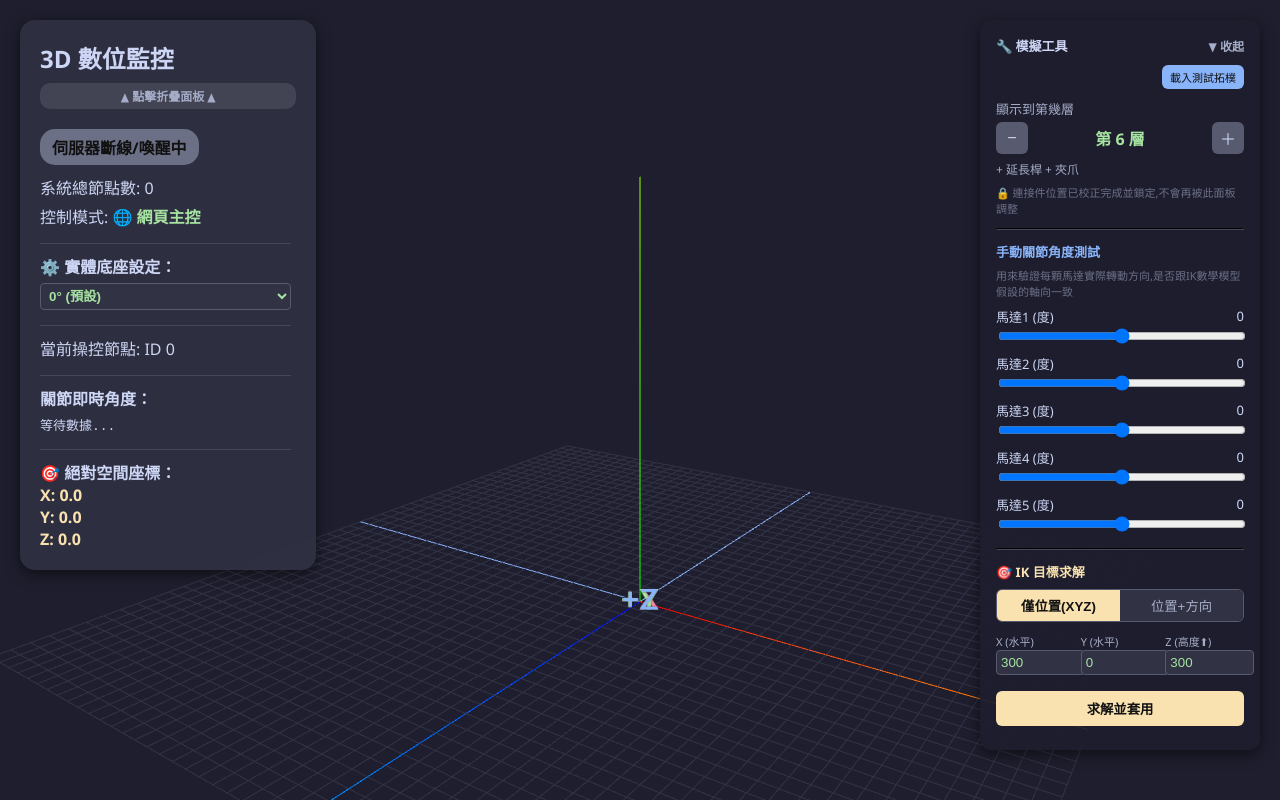
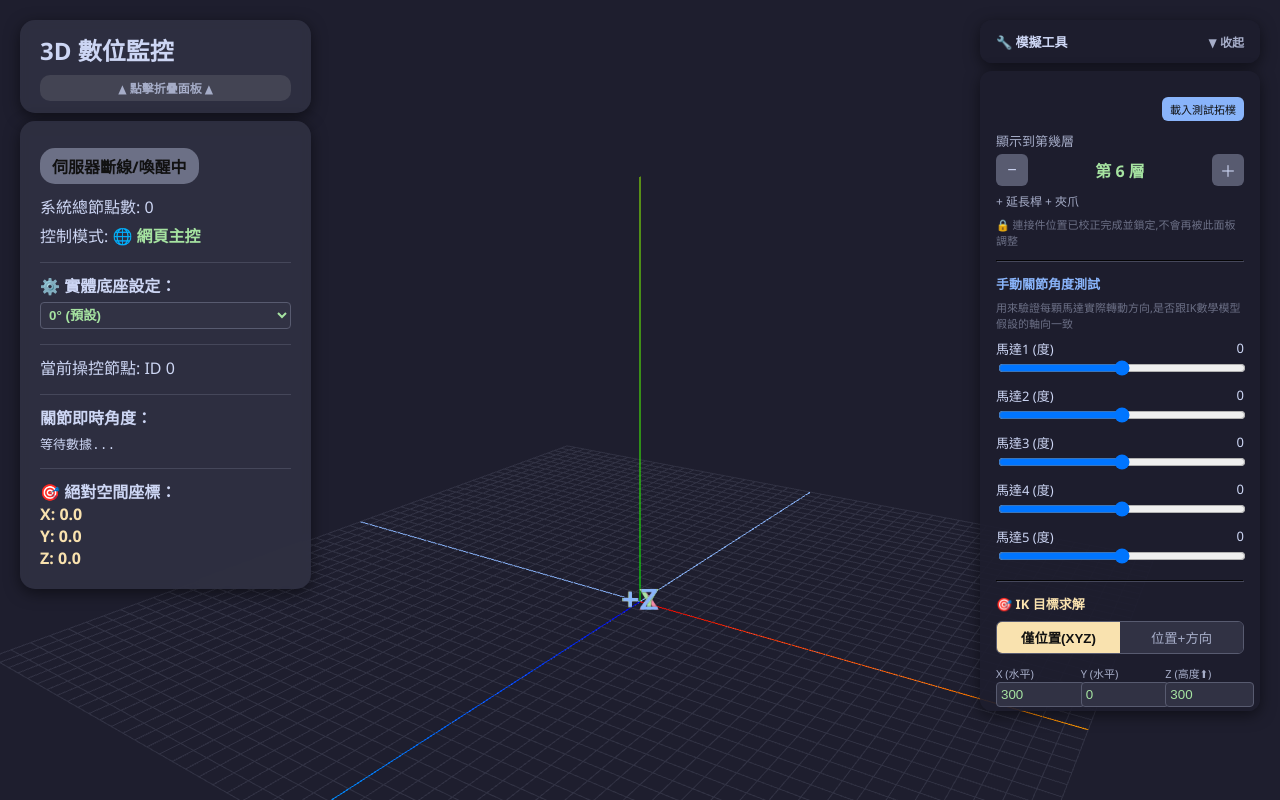
Before and after one commit to SEEEEEa/robot-arm-dashboard-v3, a website: page public/index.html in a window 1280 px wide. Drawn offline with nearby package versions, Linux system fonts and the light colour scheme; no server answers; animation ran at ten frames a second.

Commit message:
Add files via upload

```diff
--- a/public/index.html
+++ b/public/index.html
@@ -9,14 +9,15 @@
 
         #ui-layer {
             position: absolute; top: 20px; left: 20px; color: #cdd6f4; pointer-events: none; z-index: 10;
-            background: rgba(49, 50, 68, 0.85); padding: 20px; border-radius: 15px;
-            box-shadow: 0 4px 15px rgba(0,0,0,0.5); min-width: 220px;
-            backdrop-filter: blur(4px);
+            min-width: 220px; max-width: 90vw;
             display: flex; flex-direction: column;
-            max-height: 90vh;
         }
 
-        #ui-header { pointer-events: auto; cursor: pointer; user-select: none; text-align: center; padding-bottom: 5px; }
+        #ui-header {
+            pointer-events: auto; cursor: pointer; user-select: none; text-align: center;
+            background: rgba(49, 50, 68, 0.85); padding: 12px 20px; border-radius: 15px;
+            box-shadow: 0 4px 15px rgba(0,0,0,0.5); backdrop-filter: blur(4px);
+        }
         #ui-header h2 { margin: 0; text-align: left; }
         #toggleIcon {
             font-size: 12px; color: #a6adc8; margin-top: 8px; font-weight: bold;
@@ -24,7 +25,12 @@
         }
         #toggleIcon:hover { background: rgba(255,255,255,0.2); color: #cdd6f4; }
 
-        #ui-content { pointer-events: none; overflow-y: auto; padding-right: 5px; transition: max-height 0.3s ease, opacity 0.3s ease; }
+        #ui-content {
+            pointer-events: none; overflow-y: auto; padding: 12px 20px 20px;
+            background: rgba(49, 50, 68, 0.85); border-radius: 15px; margin-top: 8px;
+            box-shadow: 0 4px 15px rgba(0,0,0,0.5); backdrop-filter: blur(4px);
+            max-height: 80vh;
+        }
         #ui-content::-webkit-scrollbar { width: 6px; }
         #ui-content::-webkit-scrollbar-thumb { background: #585b70; border-radius: 3px; }
 
@@ -38,12 +44,13 @@
         #btnArm, #baseRotationSelect { pointer-events: auto; }
 
         @media (max-width: 768px) {
-            #ui-layer { left: 10px; top: 10px; right: 10px; padding: 10px; min-width: unset; max-height: 30vh; }
+            #ui-layer { left: 10px; top: 10px; right: 10px; min-width: unset; }
+            #ui-content { max-height: 30vh; }
             #btnArm, #baseSettings, .hint, #selectionPanel, #angleListContainer { display: none !important; }
             #ui-header h2 { font-size: 16px; }
             #toggleIcon { font-size: 10px; padding: 2px; }
 
-            #debugPanel { top: auto; bottom: 10px; right: 10px; left: 10px; width: auto; max-height: 60vh; }
+            #debugPanel { top: auto; bottom: 10px; right: 10px; left: 10px; width: auto; }
 
             #mobileControlOverlay {
                 display: block !important; visibility: hidden; opacity: 0;
@@ -120,13 +127,13 @@
     </div>
 
     <!-- 🌟 工具面板:分層顯示 / 手動關節測試 / IK逆向運動學求解 -->
-    <div id="debugPanel" style="position:absolute; top:20px; right:20px; z-index:20; background:rgba(30,30,46,0.92); color:#cdd6f4; padding:16px; border-radius:12px; width:280px; font-size:13px; max-height:92vh; overflow-y:auto; box-shadow:0 4px 15px rgba(0,0,0,0.5); box-sizing:border-box;">
-        <div id="debugPanelHeader" style="font-weight:bold; display:flex; justify-content:space-between; align-items:center; cursor:pointer;">
+    <div id="debugPanel" style="position:absolute; top:20px; right:20px; z-index:20; color:#cdd6f4; width:280px; max-width:90vw; font-size:13px; box-sizing:border-box;">
+        <div id="debugPanelHeader" style="font-weight:bold; display:flex; justify-content:space-between; align-items:center; cursor:pointer; background:rgba(30,30,46,0.92); padding:12px 16px; border-radius:12px; box-shadow:0 4px 15px rgba(0,0,0,0.5);">
             <span>🔧 模擬工具</span>
             <span id="debugToggleIcon" style="font-size:12px; color:#a6adc8;">▼ 展開</span>
         </div>
 
-        <div id="debugPanelContent">
+        <div id="debugPanelContent" style="background:rgba(30,30,46,0.92); padding:16px; border-radius:12px; margin-top:8px; max-height:80vh; overflow-y:auto; box-shadow:0 4px 15px rgba(0,0,0,0.5); box-sizing:border-box;">
         <div style="margin-top:10px; margin-bottom:10px; display:flex; justify-content:flex-end;">
             <button id="debugLoadMock" style="font-size:11px; background:#89b4fa; color:#111; border:none; border-radius:6px; padding:4px 8px; cursor:pointer;">載入測試拓樸</button>
         </div>
@@ -175,51 +182,30 @@
     <script src="https://cdn.jsdelivr.net/npm/three@0.128.0/examples/js/loaders/STLLoader.js"></script>
 
     <script>
-        const uiLayer = document.getElementById('ui-layer');
         const uiContent = document.getElementById('ui-content');
         const toggleIcon = document.getElementById('toggleIcon');
         let isUICollapsed = window.innerWidth <= 768;
 
         function toggleUI() { isUICollapsed = !isUICollapsed; updateUIState(); }
         function updateUIState() {
-            if (isUICollapsed) {
-                uiContent.style.display = 'none';
-                toggleIcon.innerHTML = '▼ 點擊展開面板 ▼';
-                // 🌟 直接強制縮小外層容器本身,不依賴CSS層疊規則(避免inline style/media query優先權衝突)
-                uiLayer.style.maxHeight = 'none';
-                uiLayer.style.padding = '10px 16px';
-            } else {
-                uiContent.style.display = 'block';
-                toggleIcon.innerHTML = '▲ 點擊折疊面板 ▲';
-                uiLayer.style.maxHeight = window.innerWidth <= 768 ? '30vh' : '90vh';
-                uiLayer.style.padding = '20px';
-            }
+            if (isUICollapsed) { uiContent.style.display = 'none'; toggleIcon.innerHTML = '▼ 點擊展開面板 ▼'; }
+            else { uiContent.style.display = 'block'; toggleIcon.innerHTML = '▲ 點擊折疊面板 ▲'; }
         }
         updateUIState();
 
         // 🌟 右側「模擬工具」面板也比照左側,手機螢幕預設收起,避免擋住3D模型
-        const debugPanel = document.getElementById('debugPanel');
         const debugPanelContent = document.getElementById('debugPanelContent');
         const debugToggleIcon = document.getElementById('debugToggleIcon');
         let isDebugCollapsed = window.innerWidth <= 768;
 
         function toggleDebugPanel() { isDebugCollapsed = !isDebugCollapsed; updateDebugPanelState(); }
         function updateDebugPanelState() {
-            if (isDebugCollapsed) {
-                debugPanelContent.style.display = 'none';
-                debugToggleIcon.innerHTML = '▶ 展開';
-                // 🌟 同樣直接強制縮小,不依賴CSS層疊規則
-                debugPanel.style.maxHeight = 'none';
-                debugPanel.style.padding = '10px 16px';
-            } else {
-                debugPanelContent.style.display = 'block';
-                debugToggleIcon.innerHTML = '▼ 收起';
-                debugPanel.style.maxHeight = '92vh';
-                debugPanel.style.padding = '16px';
-            }
+            if (isDebugCollapsed) { debugPanelContent.style.display = 'none'; debugToggleIcon.innerHTML = '▶ 展開'; }
+            else { debugPanelContent.style.display = 'block'; debugToggleIcon.innerHTML = '▼ 收起'; }
         }
         document.getElementById('debugPanelHeader').addEventListener('click', toggleDebugPanel);
         updateDebugPanelState();
+
 
 
         const scene = new THREE.Scene();
```
